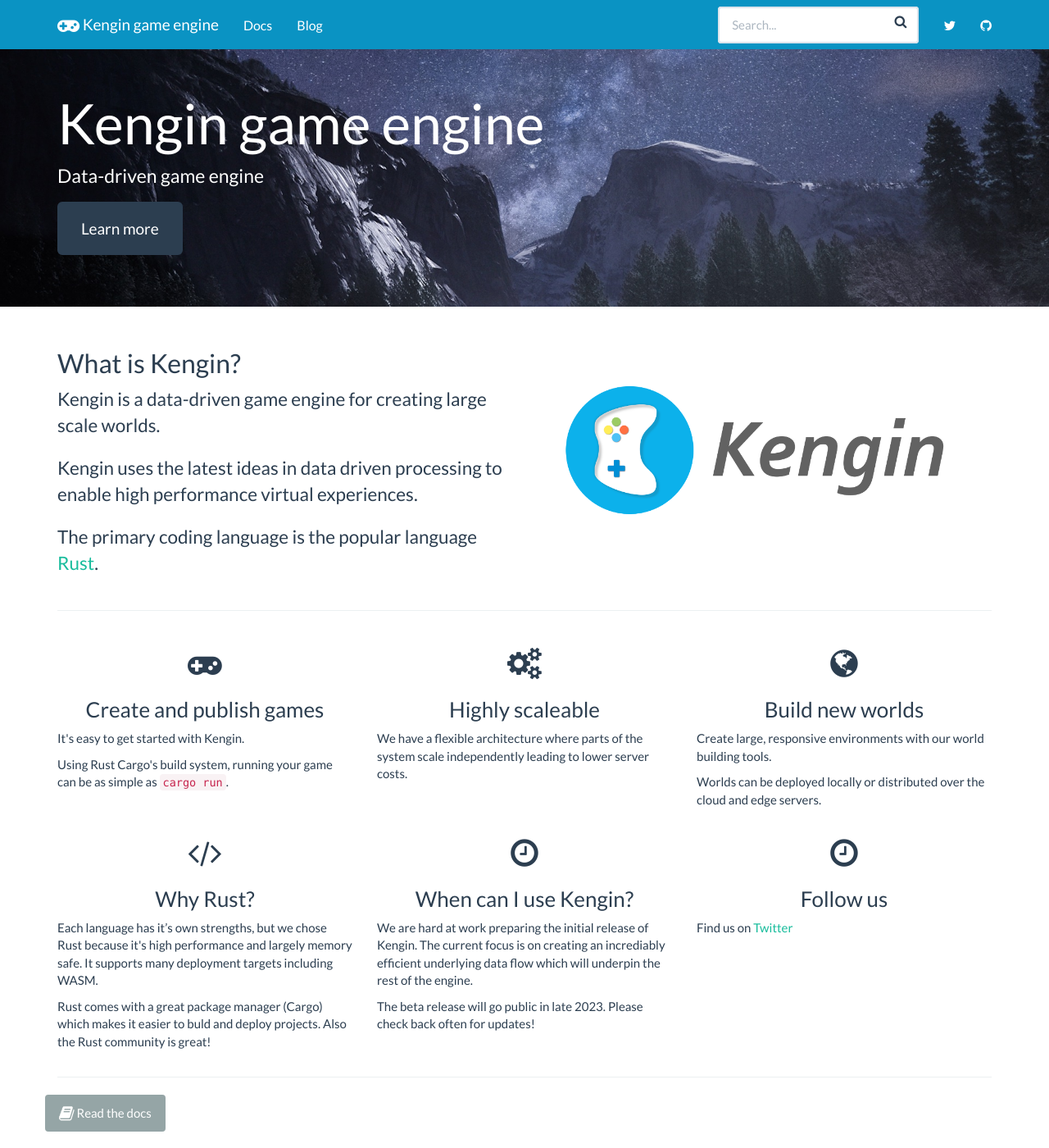
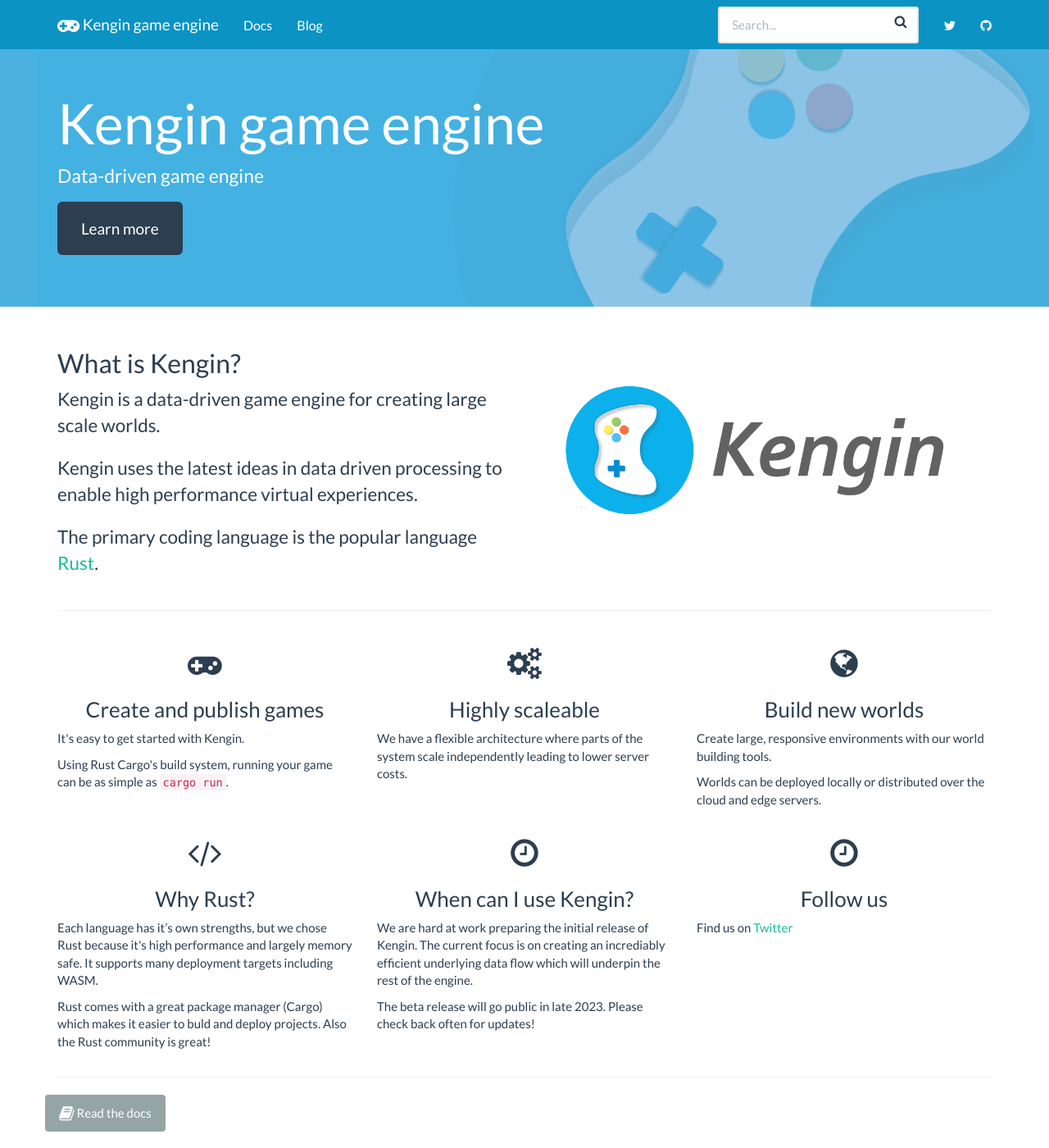
Before and after one commit to kengin-games/website, a Jekyll site: the page built from index.html, in a window 1280 px wide and 1400 px high. Shown: the whole window at 82% size. Built offline with Jekyll 4.4.1, drawn with Linux system fonts in a browser that asks for light colours.

Commit message:
Update background picture.

```diff
--- a/_sass/_jekyll-doc-theme.scss
+++ b/_sass/_jekyll-doc-theme.scss
@@ -19,7 +19,8 @@
 
   .header-container {
     background-color: black;
-    background: url('../img/bg.jpg') no-repeat 50% 0;
+    background: url('../img/website_background_02.png') no-repeat 50% 0;
+    // background: url('../img/bg.jpg') no-repeat 50% 0;
     color: #fff;
 
     h1 {
```
Also changed, not shown: assets/img/website_background_02.png.
